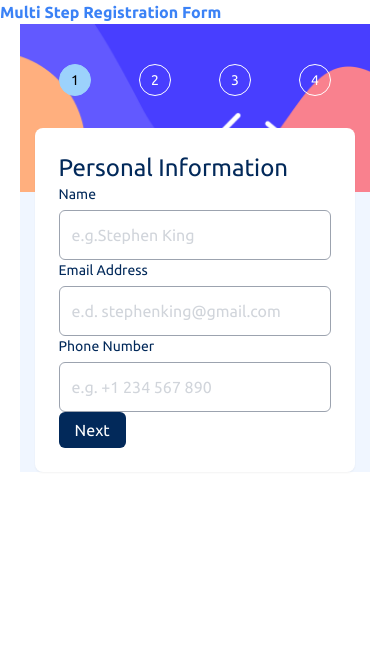
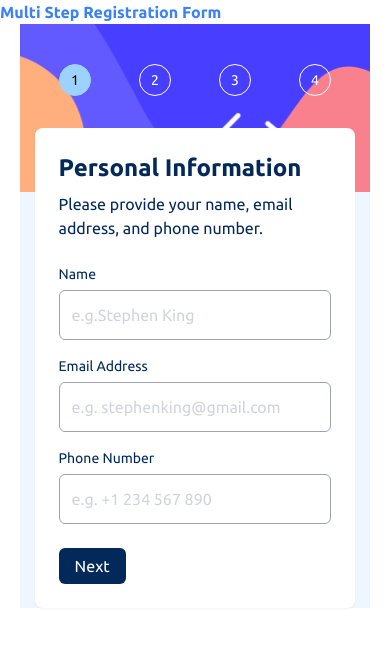
Before and after one commit to JimeBlue/multi-step-registration-form, a Nuxt app: page / in a window 390 px wide. Shown: the top 646 px of the page. Built offline with nearby package versions, Linux system fonts and the light colour scheme; what vue-sweetalert2 would draw is missing.

Commit message:
Styles step 1 for mobile

```diff
--- a/assets/css/steps.css
+++ b/assets/css/steps.css
@@ -1,3 +1,3 @@
 .step-heading {
-  @apply text-2xl text-primary;
+  @apply text-2xl text-primary font-bold;
 }
--- a/components/form.vue
+++ b/components/form.vue
@@ -13,7 +13,13 @@
           <section v-if="!isSubmitted">
             <!-- NOTE: Personal Information -->
             <div v-if="step === 1" class="p-6">
+              <hgroup class="space-y-2">
                 <h2 class="step-heading">Personal Information</h2>
+                <p class="text-primary">
+                  Please provide your name, email address, and phone number.
+                </p>
+              </hgroup>
+              <div class="mt-6 space-y-4">
                 <FormTextInput
                   id="name"
                   v-model="form.name"
@@ -26,7 +32,7 @@
                   v-model="form.email"
                   name="Your email"
                   label="Email Address"
-                placeholder="e.d. stephenking@gmail.com"
+                  placeholder="e.g. stephenking@gmail.com"
                   rules="required|email"
                 />
                 <FormTextInput
@@ -34,7 +40,12 @@
                   label="Phone Number"
                   placeholder="e.g. +1 234 567 890"
                 />
-              <button type="button" @click="nextStep" class="btn btn-primary">
+              </div>
+              <button
+                type="button"
+                @click="nextStep"
+                class="btn btn-primary mt-6"
+              >
                 Next
               </button>
             </div>
```
Lines whose indentation alone changed are shown as unchanged.
